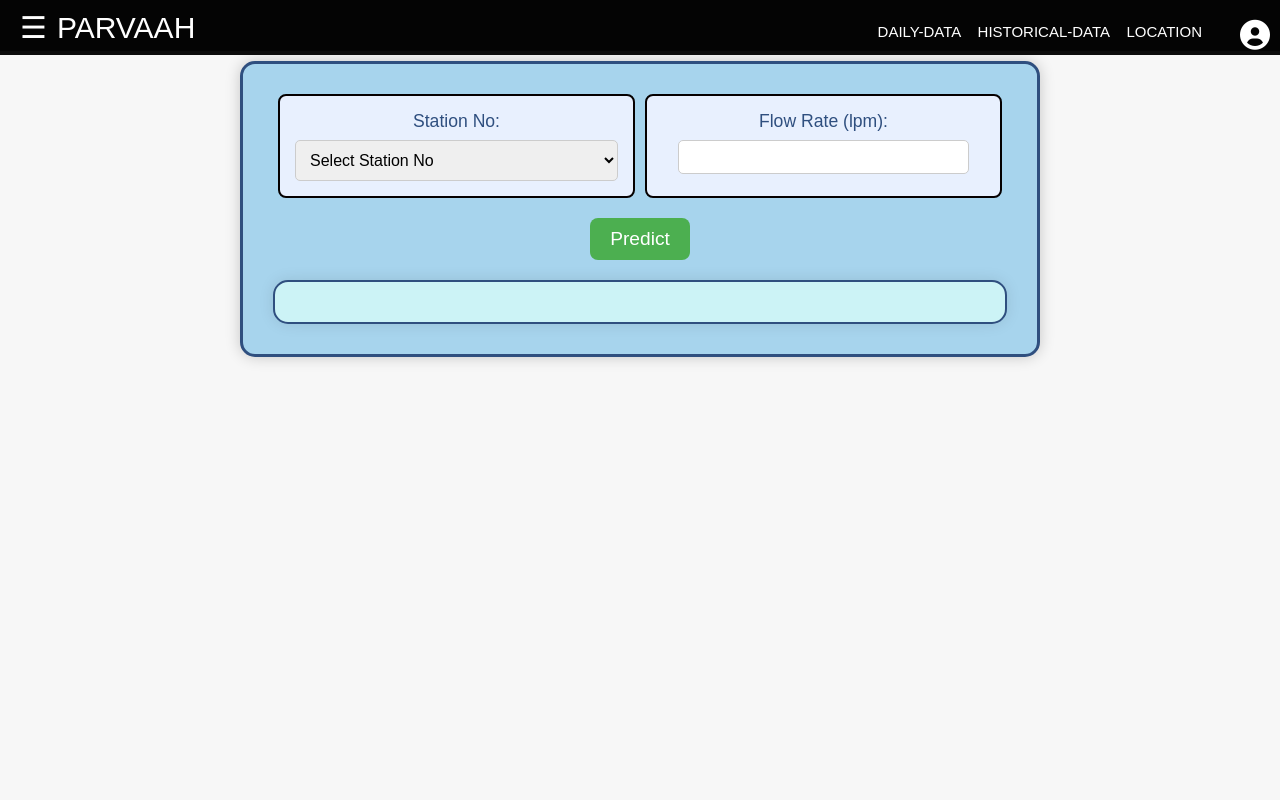
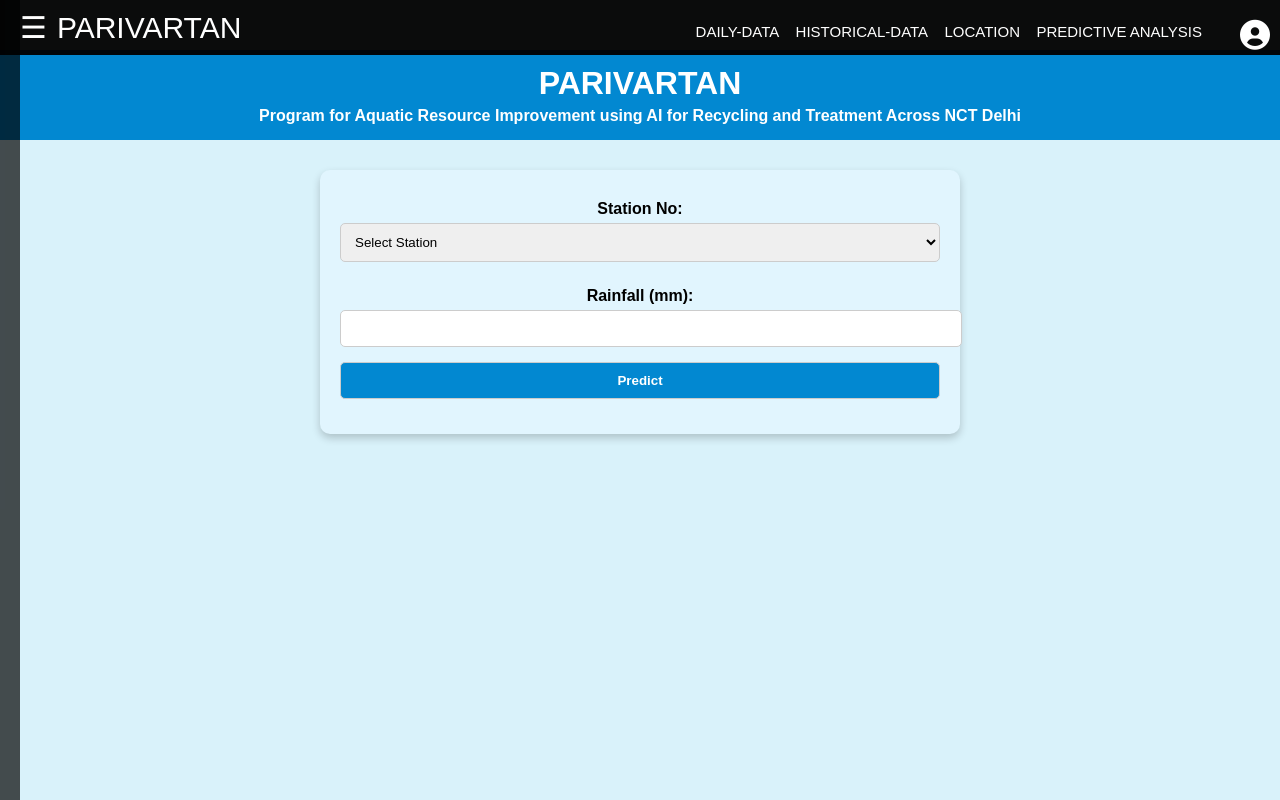
Before and after one commit to abhishekk-km/Pravaah--Autoflow-Aquifer-Management-System-Model, a Flask app: page / in a window 1280 px wide. Run offline with Flask 2, Linux system fonts and the light colour scheme.

Commit message:
Update index.html

```diff
--- a/templates/index.html
+++ b/templates/index.html
@@ -1,36 +1,240 @@
+
 <!DOCTYPE html>
 <html lang="en">
 <head>
+    <link rel="stylesheet" href="https://cdnjs.cloudflare.com/ajax/libs/font-awesome/6.0.0-beta3/css/all.min.css">
     <meta charset="UTF-8">
     <meta name="viewport" content="width=device-width, initial-scale=1.0">
-    <title>Aquifer System Sensor Data</title>
-    <link rel="stylesheet" href="static/style.css">
-    <link rel="stylesheet" href="static/Hstyle.css">
-        <link rel="stylesheet" href="https://cdnjs.cloudflare.com/ajax/libs/font-awesome/6.0.0-beta3/css/all.min.css">
- <!-- Google Translate Script -->
-    <script type="text/javascript" src="https://translate.google.com/translate_a/element.js?cb=googleTranslateElementInit"></script>
+    <title>PARIVARTAN</title>
+    <style>
+        body {
+            font-family: Arial, sans-serif;
+            margin: 0;
+            padding: 0;
+            background-color: #d9f2fa;
+        }
+        .header {
+            background-color: #0288d1;
+            color: white;
+            padding: 15px 20px;
+            text-align: center;
+        }
+        .header h1 {
+            margin: 0;
+            font-size: 2rem;
+        }
+        .header h2 {
+            margin: 5px 0 0;
+            font-size: 1rem;
+        }
+        .container {
+            max-width: 600px;
+            margin: 30px auto;
+            background: #e1f5fe;
+            padding: 20px;
+            border-radius: 10px;
+            box-shadow: 0 4px 8px rgba(0, 0, 0, 0.2);
+            text-align: center;
+        }
+        label {
+            font-weight: bold;
+            display: block;
+            margin: 10px 0 5px;
+        }
+        select, input, button {
+            width: 100%;
+            padding: 10px;
+            margin-bottom: 15px;
+            border: 1px solid #ccc;
+            border-radius: 5px;
+        }
+        button {
+            background-color: #0288d1;
+            color: white;
+            font-weight: bold;
+            cursor: pointer;
+        }
+        button:hover {
+            background-color: #0277bd;
+        }
+        .result {
+            background: #b3e5fc;
+            padding: 15px;
+            border-radius: 5px;
+            margin-top: 20px;
+        }
+        .flow-state {
+            font-weight: bold;
+        }
+        .flow-state.underflow {
+            color: red;
+        }
+        .flow-state.overflow {
+            color: blue;
+        }
+        .flow-state.moderate {
+            color: green;
+        }
+        /* Navbar */
+.navbar {
+    position: fixed;
+    top: 0;
+    left: 0;
+    width: 100%;
+    display: flex;
+    align-items: center;
+    background: rgba(0, 0, 0, 0.954);
+    padding: 10px 20px;
+    z-index: 2;
+}
+.navbar a{
+    text-decoration: none;
+}
+.navbar .navtag{
+    color: white;
+    font-size: 15px;
+    margin-right: 8px;
+    z-index: 5;
+}
 
-    <!-- Initialize Google Translate -->
-    <script type="text/javascript">
-        function googleTranslateElementInit() {
-            new google.translate.TranslateElement({
-             pageLanguage: 'en',  // Default page language
-             includedLanguages: 'en,hi',  // Languages available for translation (English, Hindi)
-             layout: google.translate.TranslateElement.InlineLayout.SIMPLE,  // Simple layout for the language selector
-             autoDisplay: false  // User needs to select the language
-         }, 'google_translate_element');
-     }
- </script>
+.current-time {
+    font-size: 16px;
+    color: #fff;
+    margin: 0 15px;
+    display: inline-block;
+    text-align: center;
+}
+/* #google_translate_element{
+    margin-top: 50PX;
+} */
+.daydate{
+    display: flex;
+    flex-direction: column;
+}
+.day {
+    font-weight: bold;
+    font-size: 18px;
+}
 
+.date {
+    font-size: 14px;
+    margin-top: 5px;
+}
+
+.menu-icon {
+    font-size: 30px;
+    cursor: pointer;
+    color: #fff;
+}
+
+.website-name {
+    font-size: 30px;
+    color: #fff;
+    margin-left: 10px;
+}
+
+/* Profile Icon */
+.profile-icon {
+    font-size: 30px;
+    cursor: pointer;
+    color: #070303 !important;
+    position: fixed;  /* Ensure fixed position */
+    top: 10px;        /* Distance from top */
+    right: 10px;      /* Distance from right edge */
+    z-index: 4;
+    display: flex;
+}
+
+/* Left Sidebar */
+.sidebar {
+    position: fixed;
+    top: 0;
+    left: -250px;
+    width: 230px;
+    height: 95%;
+    background: rgba(0, 0, 0, 0.692);
+    padding: 20px;
+    transition: left 0.3s ease;
+    z-index: 3;
+}
+
+.sidebar.active {
+    left: 0;
+}
+
+.sidebar .close-btn {
+    font-size: 30px;
+    color: #fff;
+    cursor: pointer;
+    text-align: right;
+    margin-bottom: 20px;
+}
+
+.sidebar ul {
+    list-style: none;
+    padding: 0;
+}
+
+.sidebar ul li {
+    margin: 15px 0;
+}
+
+.sidebar ul li a {
+    color: #fff;
+    text-decoration: none;
+    font-size: 18px;
+}
+
+.sidebar ul li a:hover {
+    text-decoration: underline;
+}
+
+/* Right Sidebar (Profile Section) */
+.profile-sidebar {
+    position: fixed;
+    top: 0;
+    right: -300px;
+    width: 230px;
+    height: 95%;
+    background: rgba(0, 0, 0, 0.808);
+    padding: 20px;
+    transition: right 0.3s ease;
+    z-index: 3;
+}
+
+.profile-sidebar.active {
+    right: 0;
+}
+
+.profile-sidebar .close-btn {
+    font-size: 30px;
+    color: #fff;
+    cursor: pointer;
+    text-align: right;
+    margin-bottom: 20px;
+}
+
+.profile-sidebar h2 {
+    color: #fff;
+    font-size: 24px;
+    margin-bottom: 15px;
+}
+
+.profile-sidebar p {
+    color: #fff;
+    line-height: 22px;
+    font-size: 15px;
+    text-align: left;
+}
+    </style>
 </head>
 <body>
-    <div class="header">
-        <!-- Navigation Bar -->
-        <div class="navbar">
-        <div class="menu-icon" id="menu-icon">&#9776;</div>
-        <a href="index.html">
-        <span class="website-name">PARVAAH</span>
-        </a>
+    <!-- Navigation Bar -->
+<div class="navbar">
+    <div class="menu-icon" id="menu-icon">&#9776;</div>
+    <a href="home.html">
+        <span class="website-name">PARIVARTAN</span>
+    </a>
 
         <!-- Display Current Day, Date, and Time -->
         <div class="profile-icon" id="profile-icon">
@@ -43,6 +247,9 @@
                 </a>
                 <a href="map.html">
                     <span class="navtag">LOCATION</span>
+                </a>
+                <a href="https://pravaah-autoflow-aquifer-management.onrender.com/">
+                    <span class="navtag">PREDICTIVE ANALYSIS</span>
                 </a>
             </div>
         <div class="current-time" id="current-time">
@@ -78,50 +285,61 @@
     <h2>Profile</h2>
 
 </div>
+    <div class="header" style="margin-top: 50px">
+        <h1>PARIVARTAN</h1>
+        <h2>Program for Aquatic Resource Improvement using AI for Recycling and Treatment Across NCT Delhi</h2>
+    </div>
+    <div class="container">
+        <form id="prediction-form">
+            <label for="station-no">Station No:</label>
+            <select id="station-no" name="station_no" required>
+                <option value="">Select Station</option>
+                {% for key, value in stations.items() %}
+                <option value="{{ key }}">{{ key }} - {{ value.name }}</option>
+                {% endfor %}
+            </select>
 
+            <label for="rainfall">Rainfall (mm):</label>
+            <input type="number" id="rainfall" name="rainfall" step="0.01" required />
+
+            <button type="submit">Predict</button>
+        </form>
+
+        <div class="result" id="result" style="display: none;">
+            <p><strong>Station Name:</strong> <span id="station-name"></span></p>
+            <p><strong>TDS Level:</strong> <span id="tds-level"></span> mg/L</p>
+            <p><strong>Predicted Water Depth:</strong> <span id="predicted-depth"></span> meters</p>
+            <p><strong>Ground Water Health Status:</strong> <span id="flow-state" class="flow-state"></span></p>
+        </div>
     </div>
 
-    <div class="content">
-        <div class="container">
-            <form action="/" method="post">
-                <div class="form-container">
-                    <div class="input-container">
-                        <div class="input-box">
-                            <label for="station_no">Station No:</label>
-                            <select id="station_no" name="station_no" required>
-                                <option value="" disabled selected>Select Station No</option>
-                                {% for station in station_numbers %}
-                                    <option value="{{ station }}">{{ station }}</option>
-                                {% endfor %}
-                            </select>
-                        </div>
-                        <div class="input-box">
-                            <label for="flow_rate">Flow Rate (lpm):</label>
-                            <input type="number" id="flow_rate" name="flow_rate" step="any" required>
-                        </div>
-                    </div>
-                    <div class="submit-box">
-                        <input type="submit" value="Predict">
-                    </div>
-                </div>
-            </form>
+    <script>
+        document.getElementById("prediction-form").addEventListener("submit", function (e) {
+            e.preventDefault();
+            const stationNo = document.getElementById("station-no").value;
+            const rainfall = document.getElementById("rainfall").value;
 
-            <div class="result-container">
-                {% if station_name %}
-                    <h3>Station Name: <span>{{ station_name }}</span></h3>
-                    <h3>TDS Level: <span>{{ tds_level }} mg/L</span></h3>
-                    {% if flow_state == "Water above the ground level" %}
-                        <h2>Water Status: <span>Overflow ({{ water_depth }} mm)</span></h2>
-                    {% else %}
-                        <h2>Predicted Water Depth: <span>{{ water_depth }} meters</span></h2>
-                    {% endif %}
-                    <h2 class="flow-state {{ flow_state|lower }}">Flow State: <span>{{ flow_state }}</span></h2>
-                {% endif %}
-                {% if error %}
-                    <h2 style="color:red;">Error: {{ error }}</h2>
-                {% endif %}
-            </div>
-        </div>
-    </div>
+            fetch("/predict", {
+                method: "POST",
+                headers: { "Content-Type": "application/x-www-form-urlencoded" },
+                body: new URLSearchParams({ station_no: stationNo, rainfall: rainfall })
+            })
+                .then((response) => response.json())
+                .then((data) => {
+                    if (data.error) {
+                        alert(data.error);
+                        return;
+                    }
+                    document.getElementById("station-name").textContent = data.station_name;
+                    document.getElementById("tds-level").textContent = data.tds_level;
+                    document.getElementById("predicted-depth").textContent = data.predicted_depth.toFixed(2);
+                    const flowStateElement = document.getElementById("flow-state");
+                    flowStateElement.textContent = data.flow_state;
+                    flowStateElement.className = `flow-state ${data.flow_state.toLowerCase()}`;
+                    document.getElementById("result").style.display = "block";
+                })
+                .catch((error) => console.error("Error:", error));
+        });
+    </script>
 </body>
 </html>
```
